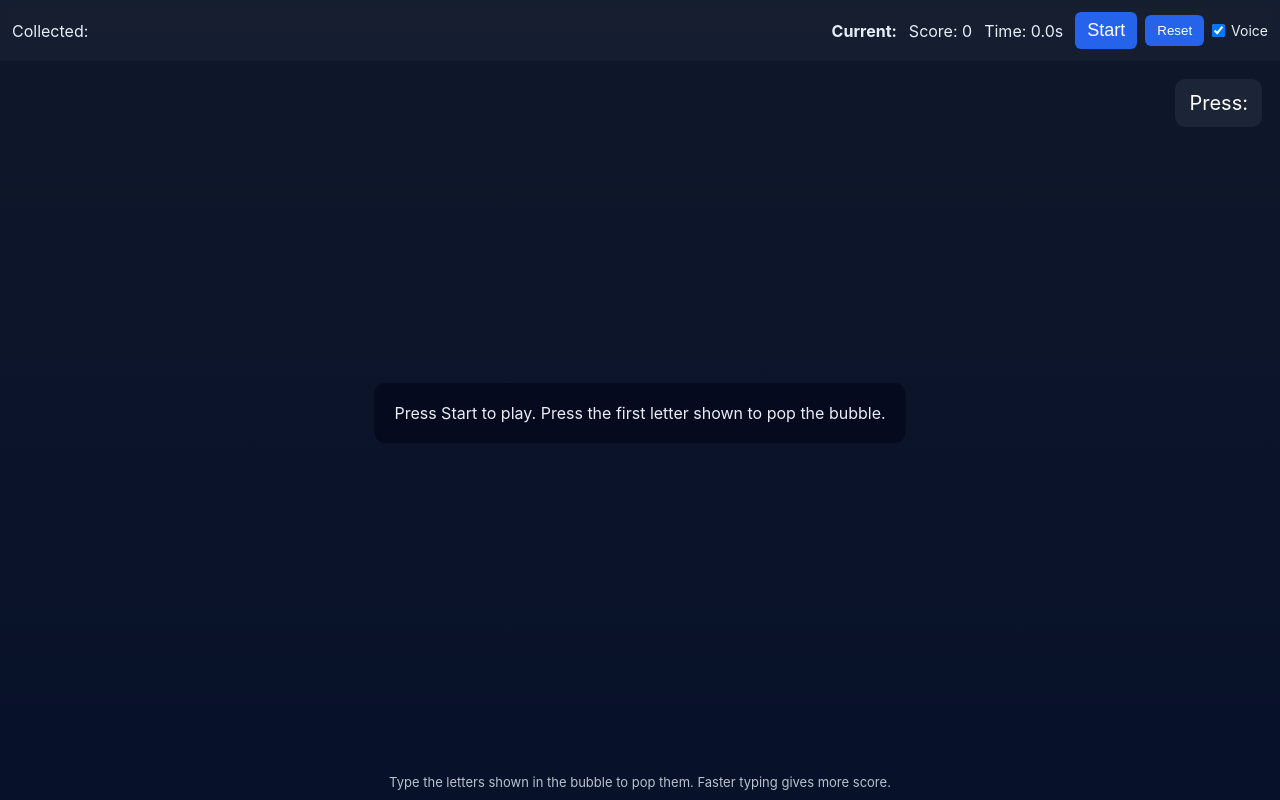
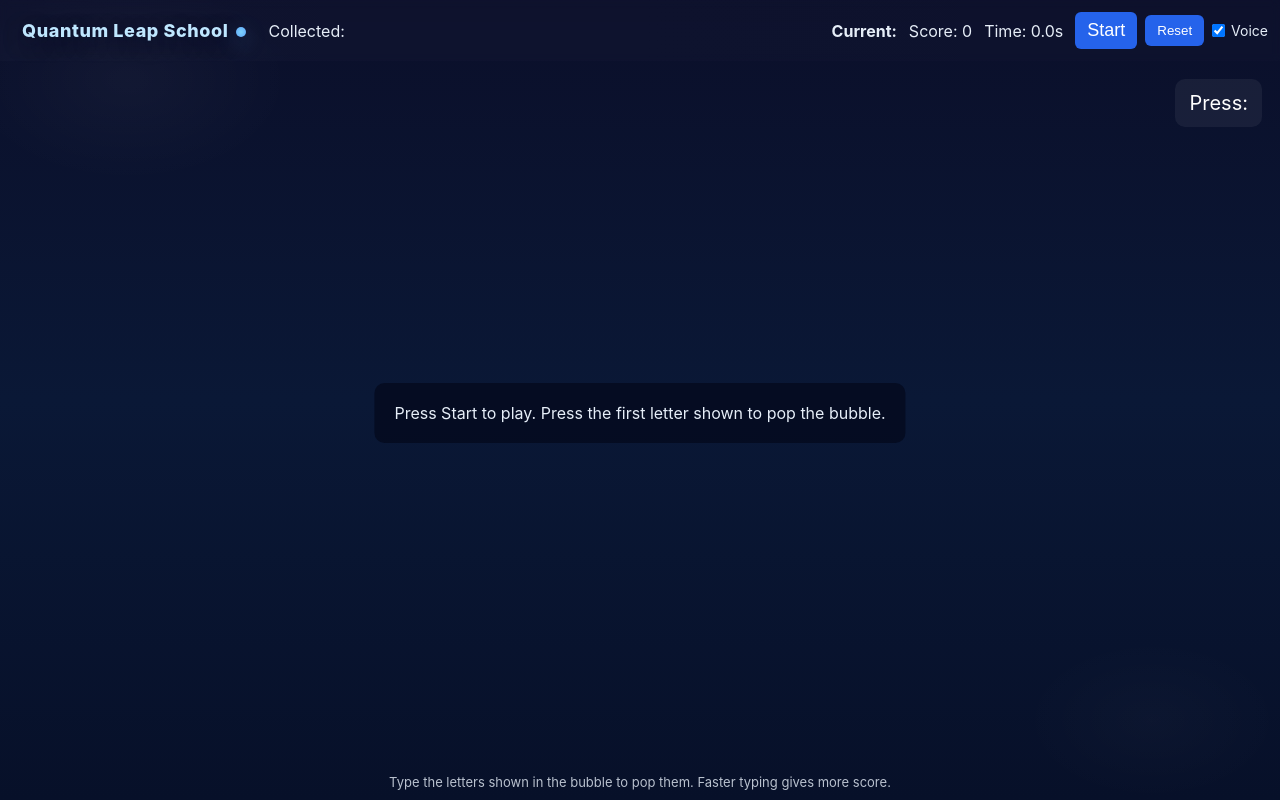
Before and after one commit to ksuwu/kjs, a website: page typing-game-clone/public/index.html in a window 1280 px wide. Drawn offline with Linux system fonts and the light colour scheme.

Commit message:
ok les go

```diff
--- a/typing-game-clone/public/index.html
+++ b/typing-game-clone/public/index.html
@@ -3,12 +3,13 @@
 <head>
     <meta charset="utf-8" />
     <meta name="viewport" content="width=device-width, initial-scale=1" />
-    <title>Typing Bubbles Game</title>
+        <title>Typing Bubbles — Quantum Leap School</title>
     <link rel="stylesheet" href="style.css">
 </head>
 <body>
-    <header class="topbar">
-    <div class="letters" id="letters">Collected: <span id="collected"> </span></div>
+        <header class="topbar">
+        <div class="brand">Quantum Leap School</div>
+        <div class="letters" id="letters">Collected: <span id="collected"> </span></div>
     <div class="current">Current: <span id="currentTyped"></span></div>
     <div class="score" id="score">Score: 0</div>
         <div class="timer" id="timer">Time: 0.0s</div>
--- a/typing-game-clone/public/style.css
+++ b/typing-game-clone/public/style.css
@@ -1,7 +1,10 @@
 *{box-sizing:border-box;margin:0;padding:0}
 html,body{height:100%}
-body{font-family:Inter, system-ui, Arial, sans-serif;background:linear-gradient(180deg,#0f172a,#071129);color:#e6eef8;display:flex;flex-direction:column}
-.topbar{display:flex;gap:12px;align-items:center;padding:12px;background:rgba(255,255,255,0.03);backdrop-filter:blur(4px)}.topbar .letters{flex:1}
+/* Quantum Leap School themed background: deep space gradient with subtle starfield */
+body{font-family:Inter, system-ui, Arial, sans-serif;background:radial-gradient(ellipse at 10% 10%, rgba(255,255,255,0.03) 0%, rgba(255,255,255,0.00) 10%), radial-gradient(ellipse at 90% 90%, rgba(255,255,255,0.02) 0%, rgba(255,255,255,0.00) 8%), linear-gradient(180deg,#0b0f2a 0%, #0a1836 50%, #071029 100%);color:#e6eef8;display:flex;flex-direction:column}
+.topbar{display:flex;gap:12px;align-items:center;padding:12px;background:linear-gradient(90deg, rgba(255,255,255,0.02), rgba(255,255,255,0.01));backdrop-filter:blur(4px)}.topbar .letters{flex:1}
+.brand{font-weight:800;font-size:18px;color:#bfe7ff;padding:6px 10px;border-radius:8px;text-shadow:0 6px 18px rgba(11,15,42,0.6);letter-spacing:0.6px}
+.brand::after{content:'';display:inline-block;margin-left:8px;width:10px;height:10px;background:radial-gradient(circle,#7dd3fc,#60a5fa);border-radius:50%;box-shadow:0 6px 20px rgba(96,165,250,0.35)}
 .topbar .current{margin-left:6px;font-weight:700}
 .topbar button{background:#2563eb;border:0;padding:8px 12px;border-radius:6px;color:white;cursor:pointer}
 .controls{display:flex;gap:8px;align-items:center}
```
